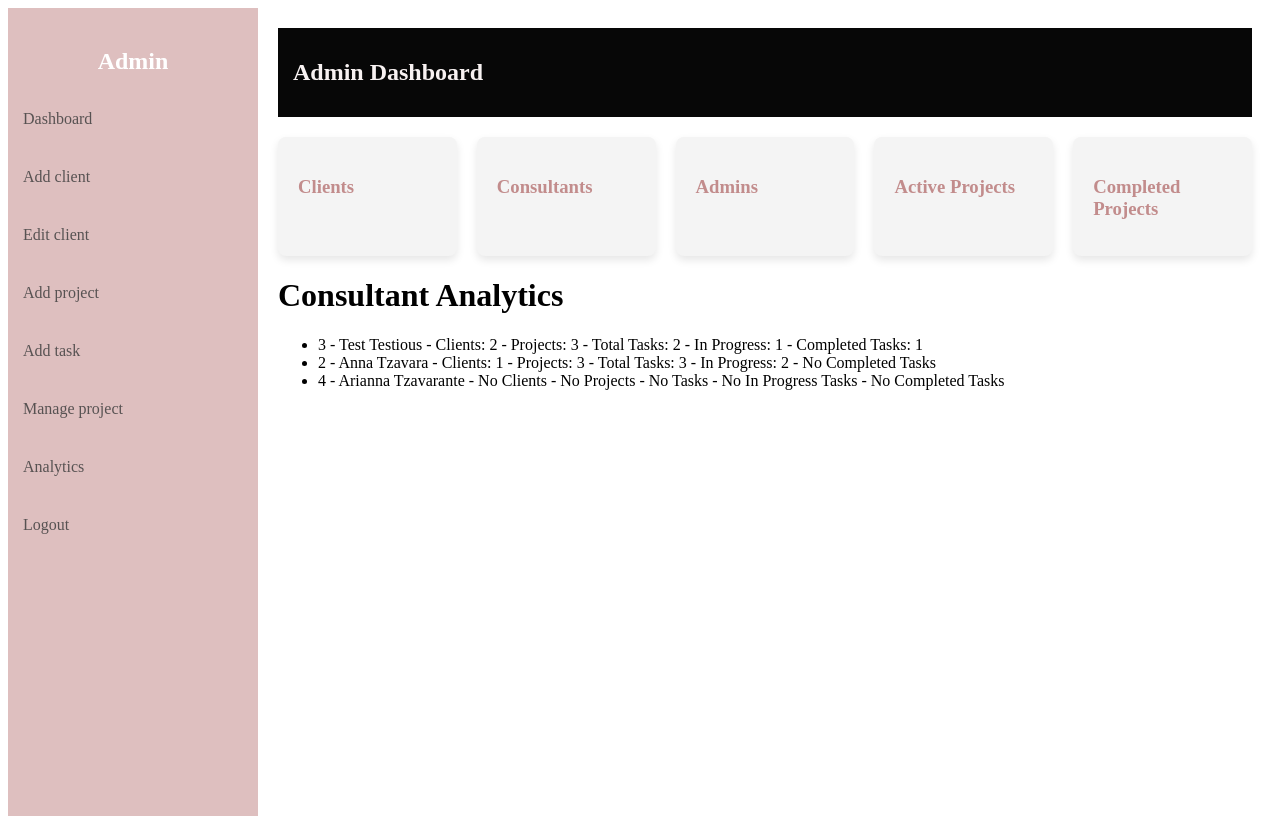
After one commit to ndimitrokalis/Agile-Development-Assignment, a Flask app: page /dashboard/analytics in a window 1280 px wide. The commit adds this page. Run offline with Flask 3, Linux system fonts and the light colour scheme; a user stored in the database is signed in.

Commit message:
Added task priority functionality and consultant stats analytics

```diff
--- a/server.py
+++ b/server.py
@@ -4,6 +4,7 @@ from sqlalchemy import CheckConstraint
 from flask_login import UserMixin, LoginManager, login_required, logout_user, login_user, current_user
 from werkzeug.security import generate_password_hash, check_password_hash
 from datetime import datetime
+from sqlalchemy.sql import func, case
 
 app = Flask(__name__)
 
@@ -70,6 +71,7 @@ class Task(db.Model):
     consultant_id = db.Column(db.Integer, db.ForeignKey('user.id'), nullable=True)
     description = db.Column(db.String(500), nullable=True)
     status = db.Column(db.String(20), default="To Do", nullable=False)
+    priority = db.Column(db.Integer, default=1, nullable=True)
     project = db.relationship('Project', back_populates='tasks')
     consultant = db.relationship('User', back_populates='tasks')
 
@@ -323,6 +325,7 @@ def edit_task(task_id):
         task.project_id = request.form.get('project-id')
         task.deadline = datetime.strptime(request.form.get('deadline'), '%Y-%m-%d').date() if request.form.get('deadline') else None
         task.consultant_id = request.form.get('consultant_id')
+        task.priority = request.form.get('priority')
         task.description = request.form.get('description')
         task.status = request.form.get('status')
         try:
@@ -349,6 +352,68 @@ def delete_task(task_id):
     except Exception as e:
         print(f"Error: {e}")
         return "An error occurred while deleting the task", 500
+
+@app.route("/dashboard/analytics")
+@login_required
+def analytics():
+    if current_user.role != 'admin':
+        return "Unauthorized", 403
+    task_counts = (
+        db.session.query(
+            Task.consultant_id.label('consultant_id'),
+            func.count(Task.id).label('total_tasks_count'),
+            func.count(case((Task.status == 'In Progress', 1))).label('in_progress_tasks_count'),
+            func.count(case((Task.status == 'Completed', 1))).label('completed_tasks_count'),
+        )
+        .group_by(Task.consultant_id)
+        .subquery()
+    )
+    client_counts = (
+        db.session.query(
+            Client.consultant_id.label('consultant_id'),
+            func.count(Client.id).label('client_count'),
+        )
+        .group_by(Client.consultant_id)
+        .subquery()
+    )
+    project_counts = (
+        db.session.query(
+            project_consultants.c.consultant_id.label('consultant_id'),
+            func.count(project_consultants.c.project_id).label('project_count'),
+        )
+        .group_by(project_consultants.c.consultant_id)
+        .subquery()
+    )
+    consultants = (
+        db.session.query(
+            User.id,
+            User.fullname,
+            func.coalesce(task_counts.c.total_tasks_count, 0).label('total_tasks_count'),
+            func.coalesce(task_counts.c.in_progress_tasks_count, 0).label('in_progress_tasks_count'),
+            func.coalesce(task_counts.c.completed_tasks_count, 0).label('completed_tasks_count'),
+            func.coalesce(client_counts.c.client_count, 0).label('client_count'),
+            func.coalesce(project_counts.c.project_count, 0).label('project_count'),
+        )
+        .outerjoin(task_counts, task_counts.c.consultant_id == User.id)
+        .outerjoin(client_counts, client_counts.c.consultant_id == User.id)
+        .outerjoin(project_counts, project_counts.c.consultant_id == User.id)
+        .filter(User.role == 'consultant')
+        .group_by(User.id)
+        .all()
+    )
+    consultants_with_stats = [
+        {
+            "id": row.id,
+            "fullname": row.fullname,
+            "total_tasks_count": row.total_tasks_count,
+            "in_progress_tasks_count": row.in_progress_tasks_count,
+            "completed_tasks_count": row.completed_tasks_count,
+            "client_count": row.client_count,
+            "project_count": row.project_count,
+        }
+        for row in consultants
+    ]
+    return render_template('analytics.html', consultant_stats=consultants_with_stats)
 
 @app.route("/clients/list")
 @login_required
--- /dev/null
+++ b/templates/analytics.html
@@ -0,0 +1,42 @@
+{% extends 'dashboard.html' %}
+
+{% block title %}Analytics{% endblock %}
+
+{% block content %}
+    <h1>Consultant Analytics</h1>
+    <ul>
+        {% for consultant in consultant_stats|sort(attribute='completed_tasks_count', reverse=True) %}
+        <li>
+            {{ consultant.id }} -
+            {{ consultant.fullname }} -
+            {% if consultant.client_count %}
+                Clients: {{ consultant.client_count }}
+            {% else %}
+                No Clients
+            {% endif %} -
+            {% if consultant.project_count %}
+                Projects: {{ consultant.project_count }}
+            {% else %}
+                No Projects
+            {% endif %} -
+            {% if consultant.total_tasks_count %}
+                Total Tasks: {{ consultant.total_tasks_count }}
+            {% else %}
+                No Tasks
+            {% endif %} -
+            {% if consultant.in_progress_tasks_count %}
+                In Progress: {{ consultant.in_progress_tasks_count }}
+            {% else %}
+                No In Progress Tasks
+            {% endif %} -
+            {% if consultant.completed_tasks_count %}
+                Completed Tasks: {{ consultant.completed_tasks_count }}
+            {% else %}
+                No Completed Tasks
+            {% endif %}
+        </li>
+        {% else %}
+        <li>No Consultants available.</li>
+        {% endfor %}
+    </ul>
+{% endblock %}
--- a/templates/dashboard.html
+++ b/templates/dashboard.html
@@ -96,6 +96,7 @@
             <a href="/add/project">Add project</a>
             <a href="/add/task">Add task</a>
             <a href="/manage/project">Manage project</a>
+            <a href="/dashboard/analytics">Analytics</a>
 
 
             <a href="/">Logout</a>
--- a/templates/edit_project.html
+++ b/templates/edit_project.html
@@ -56,13 +56,14 @@
 
 <h1>TASKS </h1>
 <ul>
-    {% for task in tasks %}
+    {% for task in tasks|sort(attribute='priority', reverse=True) %}
     <li>
         {{ task.id }} -
         {{ task.name }} -
         {{ task.deadline if task.deadline else "No Deadline Set" }} -
         {{ task.consultant_id if task.consultant_id else "No Consultant Assigned" }}:{{ task.consultant.fullname }} -
         {{ task.description }} -
+        {{ task.priority }} -
         {{ task.status }}
         <a href="/projects/tasks/edit/{{ task.id }}">Edit</a>
         <form action="/projects/tasks/delete/{{ task.id }}" method="post" style="display:inline;">
--- a/templates/edit_project_task.html
+++ b/templates/edit_project_task.html
@@ -31,6 +31,9 @@
             <option disabled>No consultants available</option>
         {% endfor %}
     </select>
+
+    <label for="priority">Task Priority:</label>
+    <input type="number" id="priority" name="priority" placeholder="Task priority" value="{{ task.priority }}" min="1" max="10" step="1" required>
 
     <label for="description">Task Description:</label>
     <textarea id="description" name="description" placeholder="Task description" rows="5">{{ task.description }}</textarea>
@@ -66,6 +69,7 @@
     }
 
     input[type="text"],
+    input[type="number"],
     input[type="date"],
     textarea,
     select {
```
Also changed, not shown: instance/app.db.
